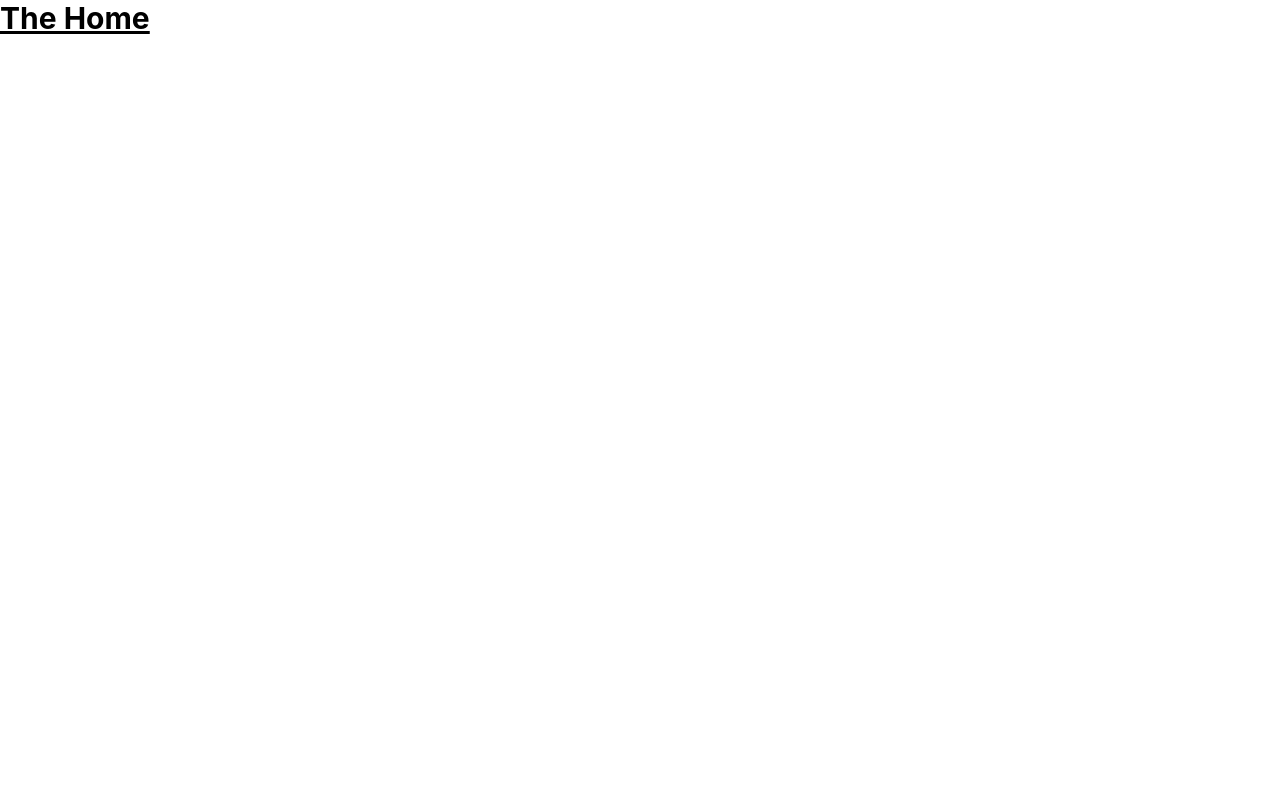
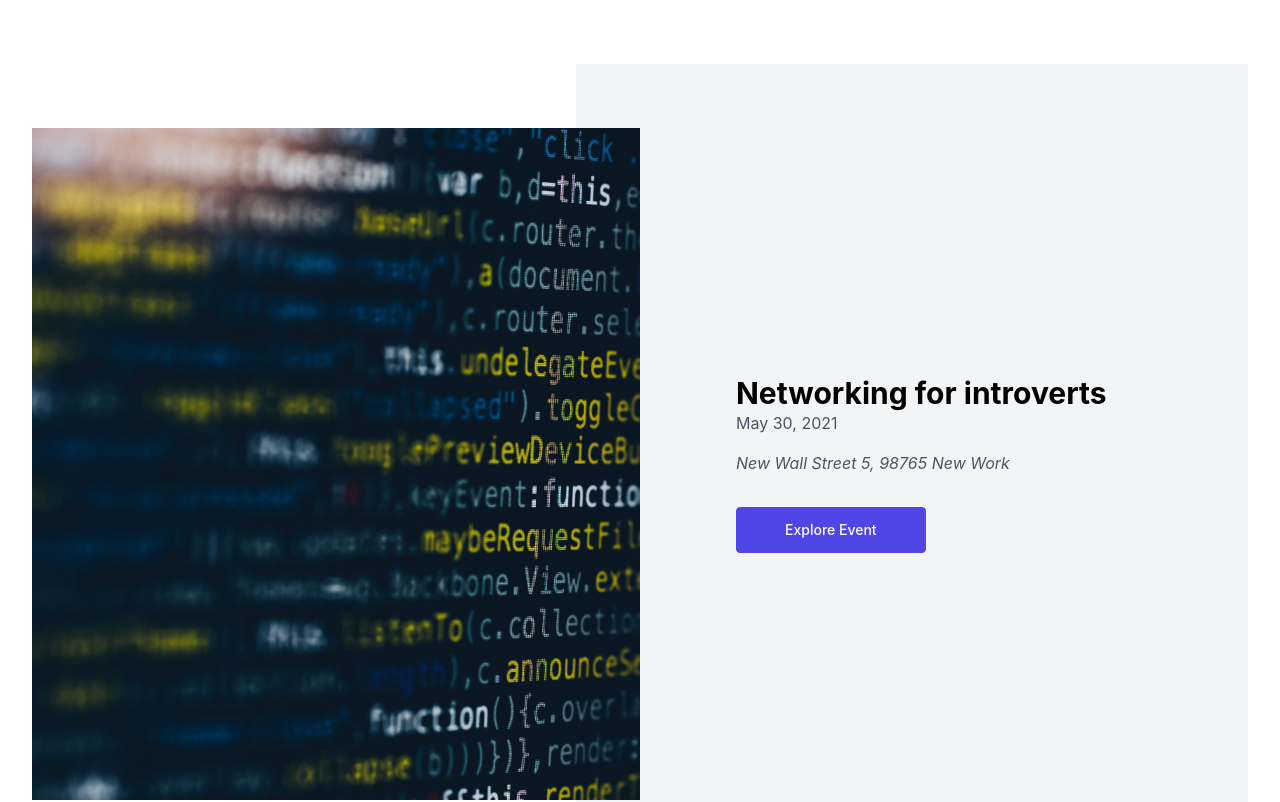
Before and after one commit to eneax/nextjs-events, a Next.js app: page / in a window 1280 px wide. Shown: the top 802 px of the page. Built offline with nearby package versions, Linux system fonts and the light colour scheme.

Commit message:
Create EventList and EventItem components

```diff
--- /dev/null
+++ b/components/events/EventItem.tsx
@@ -0,0 +1,60 @@
+import Image from "next/image";
+import Link from "next/link";
+
+const EventItem = ({
+  id,
+  title,
+  date,
+  location,
+  image,
+}: {
+  id: string;
+  title: string;
+  date: string;
+  location: string;
+  image: string;
+}) => {
+  const formattedDate = new Date(date).toLocaleDateString("en-US", {
+    day: "numeric",
+    month: "long",
+    year: "numeric",
+  });
+
+  return (
+    <section>
+      <div className="px-4 py-16 mx-auto max-w-screen-2xl sm:px-6 lg:px-8">
+        <div className="grid grid-cols-1 lg:grid-cols-2 lg:h-screen">
+          <div className="relative z-10 lg:py-16">
+            <div className="relative h-64 sm:h-80 lg:h-full">
+              <Image
+                src={`/${image}`}
+                alt={title}
+                layout="fill"
+                className="absolute inset-0 object-cover w-full h-full"
+              />
+            </div>
+          </div>
+
+          <div className="relative flex items-center bg-gray-100">
+            <span className="hidden lg:inset-y-0 lg:absolute lg:w-16 lg:bg-gray-100 lg:block lg:-left-16"></span>
+
+            <div className="p-8 sm:p-16 lg:p-24">
+              <h2 className="text-2xl font-bold sm:text-3xl">{title}</h2>
+
+              <time className="mt-4 text-gray-600">{formattedDate}</time>
+              <address className="mt-4 text-gray-600">{location}</address>
+
+              <Link href={`/events/${id}`}>
+                <a className="inline-block px-12 py-3 mt-8 text-sm font-medium text-white bg-indigo-600 border border-indigo-600 rounded active:text-indigo-500 hover:bg-transparent hover:text-indigo-600 focus:outline-none focus:ring">
+                  Explore Event
+                </a>
+              </Link>
+            </div>
+          </div>
+        </div>
+      </div>
+    </section>
+  );
+};
+
+export default EventItem;
--- /dev/null
+++ b/components/events/EventList.tsx
@@ -0,0 +1,22 @@
+import * as React from "react";
+
+import type { Event } from "data/dummy-data";
+import EventItem from "./EventItem";
+
+const EventList = ({ events }: { events: Event[] }) => (
+  <React.Fragment>
+    {events.map((event) => (
+      <EventItem
+        key={event.id}
+        id={event.id}
+        title={event.title}
+        location={event.location}
+        date={event.date}
+        image={event.image}
+      />
+    ))}
+    )
+  </React.Fragment>
+);
+
+export default EventList;
--- a/data/dummy-data.ts
+++ b/data/dummy-data.ts
@@ -1,4 +1,14 @@
-const DUMMY_EVENTS = [
+export interface Event {
+  id: string;
+  title: string;
+  description: string;
+  location: string;
+  date: string;
+  image: string;
+  isFeatured: boolean;
+}
+
+const DUMMY_EVENTS: Event[] = [
   {
     id: "e1",
     title: "Programming for everyone",
--- a/pages/index.tsx
+++ b/pages/index.tsx
@@ -1,10 +1,16 @@
+import * as React from "react";
 import type { NextPage } from "next";
 
+import { getFeaturedEvents } from "data/dummy-data";
+import EventList from "components/events/EventList";
+
 const Home: NextPage = () => {
+  const featuredEvents = getFeaturedEvents();
+
   return (
-    <div>
-      <h1 className="text-3xl font-bold underline">The Home</h1>
-    </div>
+    <React.Fragment>
+      <EventList events={featuredEvents} />
+    </React.Fragment>
   );
 };
 
--- a/tsconfig.json
+++ b/tsconfig.json
@@ -13,6 +13,7 @@
     "resolveJsonModule": true,
     "isolatedModules": true,
     "jsx": "preserve",
+    "baseUrl": ".",
     "incremental": true
   },
   "include": ["next-env.d.ts", "**/*.ts", "**/*.tsx"],
```
